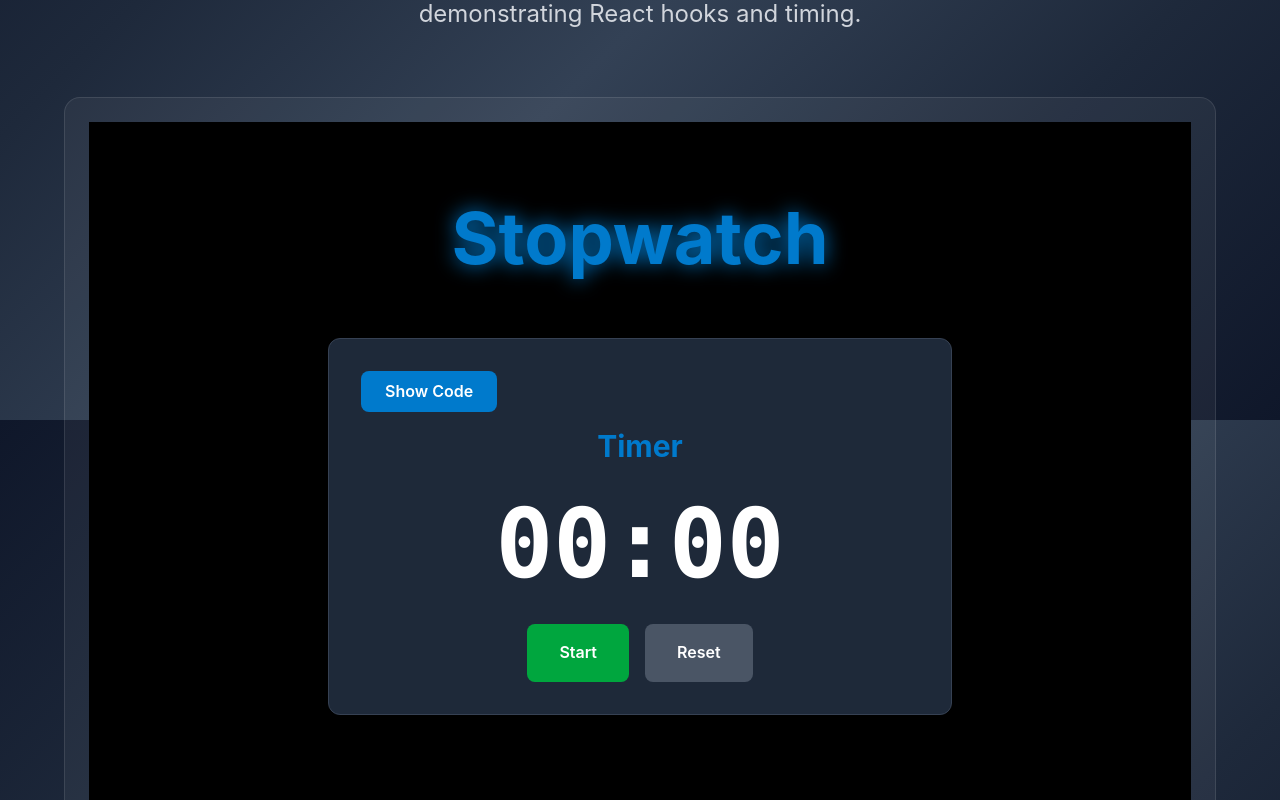
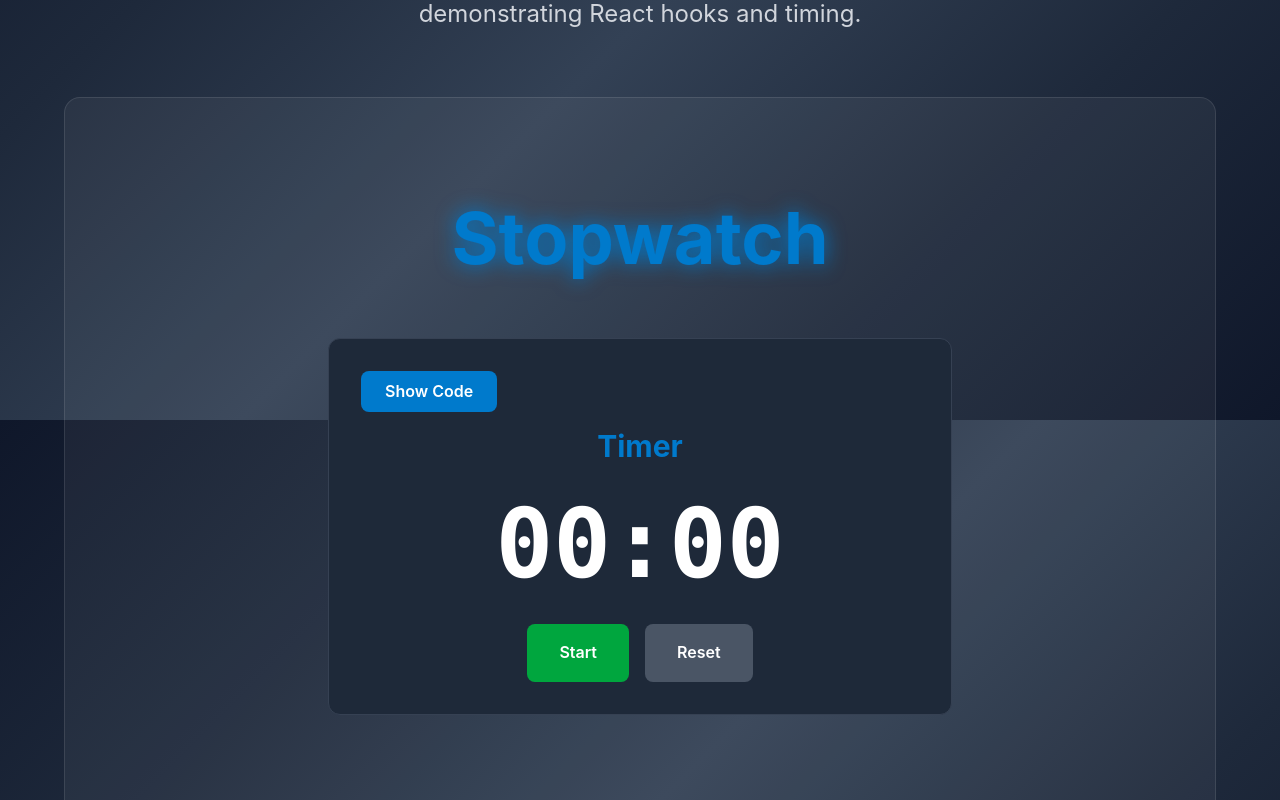
Before and after one commit to therealgone/Dev-Book, a Next.js app: page / in a window 1280 px wide. Shown: the part 5180-5980 px from the top of the page. Built offline with nearby package versions, Linux system fonts and the light colour scheme.

Commit message:
FIXED STOPWATCH SHOW CODE

```diff
--- a/src/app/components/stopwatch.tsx
+++ b/src/app/components/stopwatch.tsx
@@ -27,7 +27,7 @@ export default function Stopwatch() {
   const sec = time % 60;
 
   return (
-    <div className="min-h-screen bg-black text-white pt-20">
+    <div className="min-h-screen  text-white pt-20">
       <h1 className="text-7xl text-center font-bold text-[#007ACC] drop-shadow-[0_0_10px_#007ACC] mb-16">
         Stopwatch
       </h1>
@@ -36,7 +36,7 @@ export default function Stopwatch() {
         <div className="bg-gray-800 rounded-xl p-8 border border-gray-700">
           <button
             className="bg-[#007ACC] hover:bg-[#005a99] text-white px-6 py-2 rounded-lg font-semibold transition-colors mb-4"
-            onClick={() => router.push('/stopwatch/code')}
+            onClick={() => router.push('/stopwatch')}
           >
             Show Code
           </button>
--- a/src/app/stopwatch/page.tsx
+++ b/src/app/stopwatch/page.tsx
@@ -1,4 +1,7 @@
+
 "use client";
+import { Prism as SyntaxHighlighter } from 'react-syntax-highlighter';
+import { vscDarkPlus } from 'react-syntax-highlighter/dist/esm/styles/prism';
 
 export default function StopwatchCode() {
   const codeString =
@@ -49,7 +52,7 @@ export default function StopwatchCode() {
           <p className="text-gray-300 text-lg">This demonstrates a functional stopwatch with start, stop, and reset in React.</p>
         </div>
         <div className="bg-gray-900 rounded-xl p-6 border border-gray-700 overflow-x-auto">
-          <pre className="text-sm leading-6 whitespace-pre-wrap"><code>{codeString}</code></pre>
+           <SyntaxHighlighter language="tsx" style={vscDarkPlus} customStyle={{margin:0,borderRadius:'1rem',fontSize:'16px',lineHeight:'1.7'}}>{codeString}</SyntaxHighlighter>
         </div>
         <div className="mt-8 text-center">
           <button onClick={() => window.history.back()} className="bg-[#007ACC] hover:bg-[#005a99] text-white px-6 py-3 rounded-lg font-semibold transition-colors">← Back to Components</button>
```
